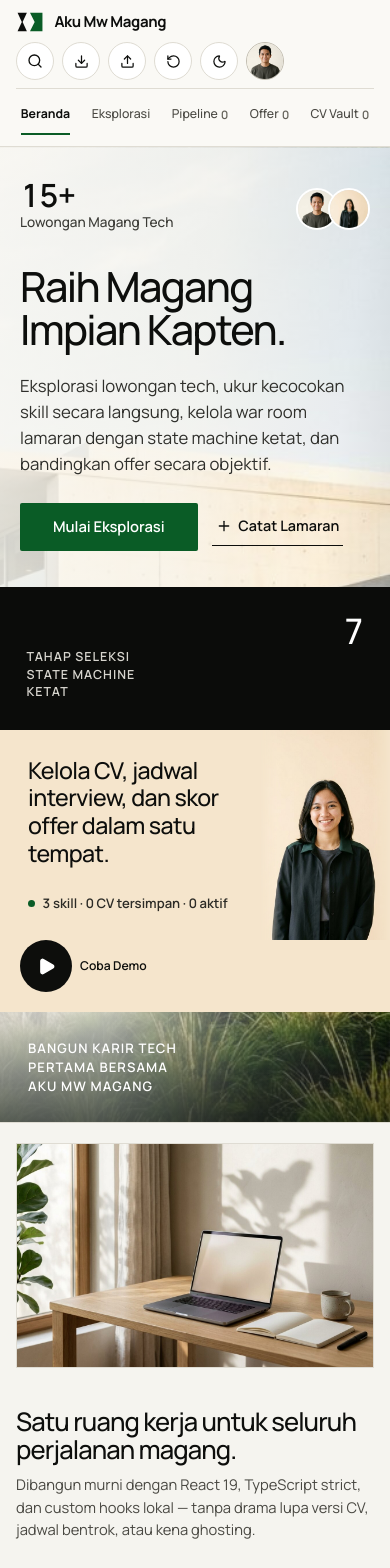
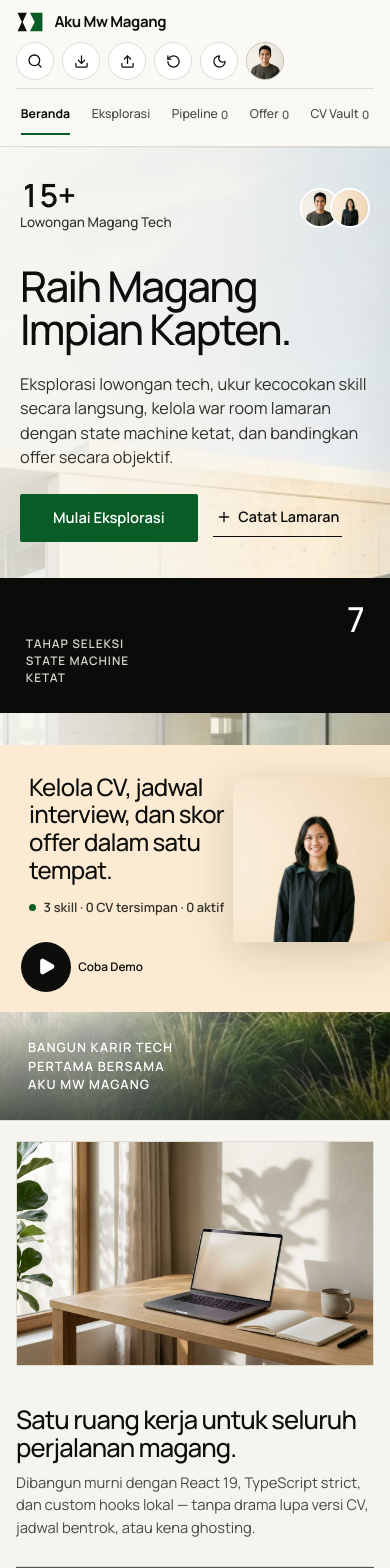
Before and after one commit to C12-Pemweb/pweb-react-c12-2026, a React (Vite) app: page / in a window 390 px wide. Shown: the top 1568 px of the page. Built offline with nearby package versions, Linux system fonts and the light colour scheme.

Commit message:
style: fix dark mode hero atmosphere, fade semi-transparent header, and pop-out portrait styles

```diff
--- a/src/index.css
+++ b/src/index.css
@@ -72,6 +72,34 @@
   --radius-md: 6px;
   --radius-full: 999px;
 
+  --nav-fade: linear-gradient(
+    180deg,
+    rgba(250, 249, 245, 0.9) 0%,
+    rgba(250, 249, 245, 0.62) 65%,
+    rgba(250, 249, 245, 0) 100%
+  );
+  --nav-workspace-bg: linear-gradient(
+    180deg,
+    rgba(250, 249, 245, 0.94) 0%,
+    rgba(250, 249, 245, 0.78) 100%
+  );
+  --hero-veil: linear-gradient(
+    98deg,
+    rgba(249, 248, 243, 0.88) 0%,
+    rgba(247, 246, 240, 0.72) 44%,
+    rgba(240, 244, 241, 0.2) 72%,
+    rgba(15, 28, 20, 0.14) 100%
+  );
+  --hero-ink: #0d0e0c;
+  --hero-sub: #30302b;
+  --hero-grid-line: rgba(13, 14, 12, 0.1);
+  --hero-cream-bg: #fcebd2;
+  --hero-cream-ink: #0d0e0c;
+  --hero-cream-muted: #35332d;
+  --hero-play-bg: #0d0e0c;
+  --hero-play-ink: #ffffff;
+  --hero-block-border: transparent;
+
   --nav-height: 68px;
   --transition-fast: 150ms cubic-bezier(0.2, 0, 0, 1);
 
@@ -84,12 +112,12 @@
   --bg-surface: #1a1b18;
   --bg-subtle: #21221e;
   --bg-hover: #292a25;
-  --bg-cream: #2b261d;
+  --bg-cream: #25221b;
   --bg-obsidian: #070807;
 
   --border: #2c2d28;
   --border-strong: #42433b;
-  --grid-hairline: rgba(255, 255, 255, 0.16);
+  --grid-hairline: rgba(255, 255, 255, 0.14);
 
   --text-primary: #f4f3ee;
   --text-secondary: #bfbdb3;
@@ -118,6 +146,34 @@
 
   --shadow-sm: 0 8px 24px -10px rgba(0, 0, 0, 0.45);
   --shadow-lg: 0 28px 60px -14px rgba(0, 0, 0, 0.72);
+
+  --nav-fade: linear-gradient(
+    180deg,
+    rgba(13, 15, 13, 0.9) 0%,
+    rgba(13, 15, 13, 0.54) 68%,
+    rgba(13, 15, 13, 0) 100%
+  );
+  --nav-workspace-bg: linear-gradient(
+    180deg,
+    rgba(18, 20, 17, 0.92) 0%,
+    rgba(18, 20, 17, 0.76) 100%
+  );
+  --hero-veil: linear-gradient(
+    100deg,
+    rgba(13, 15, 13, 0.92) 0%,
+    rgba(15, 18, 16, 0.8) 46%,
+    rgba(14, 21, 17, 0.48) 76%,
+    rgba(10, 14, 11, 0.64) 100%
+  );
+  --hero-ink: #f4f3ee;
+  --hero-sub: #c6c4ba;
+  --hero-grid-line: rgba(255, 255, 255, 0.12);
+  --hero-cream-bg: #24211b;
+  --hero-cream-ink: #f4f3ee;
+  --hero-cream-muted: #bcb8ad;
+  --hero-play-bg: #f4f3ee;
+  --hero-play-ink: #0d0e0c;
+  --hero-block-border: rgba(255, 255, 255, 0.1);
 
   color-scheme: dark;
 }
@@ -227,8 +283,21 @@ img {
   top: 0;
   z-index: 40;
   min-height: var(--nav-height);
-  background-color: var(--bg-nav);
+  background: var(--nav-workspace-bg);
+  -webkit-backdrop-filter: blur(10px);
+  backdrop-filter: blur(10px);
   border-bottom: 1px solid var(--border);
+}
+
+.top-bar.is-landing {
+  position: fixed;
+  top: 0;
+  left: 0;
+  right: 0;
+  background: var(--nav-fade);
+  border-bottom: none;
+  -webkit-backdrop-filter: blur(6px);
+  backdrop-filter: blur(6px);
 }
 
 .top-bar-inner {
@@ -490,8 +559,9 @@ img {
 
 .landing-hero {
   position: relative;
-  min-height: calc(100svh - var(--nav-height));
-  background-color: #d6dfd9;
+  min-height: 100svh;
+  padding-top: var(--nav-height);
+  background-color: var(--bg-canvas);
   background-size: cover;
   background-position: center right;
   display: flex;
@@ -504,13 +574,7 @@ img {
   content: '';
   position: absolute;
   inset: 0;
-  background: linear-gradient(
-    98deg,
-    rgba(249, 248, 243, 0.88) 0%,
-    rgba(247, 246, 240, 0.74) 44%,
-    rgba(240, 244, 241, 0.22) 72%,
-    rgba(15, 28, 20, 0.14) 100%
-  );
+  background: var(--hero-veil);
   pointer-events: none;
 }
 
@@ -522,12 +586,12 @@ img {
   margin: 0 auto;
   flex: 1;
   display: grid;
-  grid-template-columns: 240px minmax(0, 1.35fr) minmax(260px, 0.9fr);
+  grid-template-columns: 240px minmax(0, 1.38fr) minmax(240px, 0.85fr);
   grid-template-rows: 1fr auto;
 }
 
 .hero-col {
-  border-right: 1px solid rgba(13, 14, 12, 0.1);
+  border-right: 1px solid var(--hero-grid-line);
 }
 
 .hero-col:last-child {
@@ -539,7 +603,7 @@ img {
   display: flex;
   flex-direction: column;
   justify-content: flex-start;
-  gap: 0.75rem;
+  gap: 0.7rem;
 }
 
 .hero-metric-big {
@@ -547,27 +611,27 @@ img {
   font-weight: 600;
   letter-spacing: -0.03em;
   line-height: 1.05;
-  color: #0d0e0c;
+  color: var(--hero-ink);
 }
 
 .hero-metric-caption {
-  font-size: 0.85rem;
+  font-size: 0.84rem;
   font-weight: 500;
-  color: #3a3a35;
+  color: var(--hero-sub);
 }
 
 .avatar-stack {
   display: flex;
   align-items: center;
-  margin-top: 0.35rem;
+  margin-top: 0.3rem;
 }
 
 .avatar-stack img {
-  width: 42px;
-  height: 42px;
+  width: 40px;
+  height: 40px;
   border-radius: 50%;
   object-fit: cover;
-  border: 2px solid #ffffff;
+  border: 2px solid var(--bg-surface);
 }
 
 .avatar-stack img + img {
@@ -575,32 +639,32 @@ img {
 }
 
 .hero-center-upper {
-  padding: 4.25rem 2.5rem 3rem;
+  padding: 4rem 2.5rem 3.5rem;
   display: flex;
   flex-direction: column;
   align-items: flex-start;
-  gap: 1.35rem;
+  gap: 1.25rem;
 }
 
 .hero-headline {
-  font-size: clamp(2.6rem, 4.9vw, 4.35rem);
+  font-size: clamp(2.65rem, 5vw, 4.4rem);
   font-weight: 500;
   letter-spacing: -0.04em;
-  line-height: 1.04;
-  color: #0d0e0c;
+  line-height: 1.03;
+  color: var(--hero-ink);
 }
 
 .hero-lead {
-  font-size: 1.05rem;
-  line-height: 1.55;
-  color: #2f2f2b;
-  max-width: 44ch;
+  font-size: 1.02rem;
+  line-height: 1.5;
+  color: var(--hero-sub);
+  max-width: 38ch;
 }
 
 .hero-cta-row {
   display: flex;
   align-items: center;
-  gap: 0.9rem;
+  gap: 0.95rem;
   flex-wrap: wrap;
   margin-top: 0.25rem;
 }
@@ -608,155 +672,168 @@ img {
 .hero-cta-link {
   border: none;
   background: transparent;
-  color: #0d0e0c;
+  color: var(--hero-ink);
   font-size: 0.9rem;
   font-weight: 600;
   display: inline-flex;
   align-items: center;
   gap: 0.4rem;
-  padding: 0.5rem 0.25rem;
-  border-bottom: 1px solid #0d0e0c;
+  padding: 0.5rem 0.2rem;
+  border-bottom: 1px solid var(--hero-ink);
 }
 
 .hero-cta-link:hover {
-  color: #0a5c26;
-  border-color: #0a5c26;
+  color: var(--accent-text);
+  border-color: var(--accent-text);
 }
 
 .hero-right-upper {
   padding: 3rem 1.75rem;
 }
 
-/* Bottom Hero Architectural Strip (Exact Image 1 Composition) */
+/* Bottom Hero Architectural Strip — Pop-Out Portrait & Staggered Black Block */
+.hero-black-col {
+  display: flex;
+  flex-direction: column;
+  justify-content: flex-start;
+  padding-bottom: 3rem;
+}
+
 .hero-black-block {
   background-color: #0b0c0a;
+  border: 1px solid var(--hero-block-border);
   color: #ffffff;
-  padding: 1.65rem 1.65rem 1.85rem;
+  padding: 1.45rem 1.55rem 1.65rem;
   display: flex;
   flex-direction: column;
   justify-content: space-between;
-  min-height: 210px;
+  min-height: 162px;
 }
 
 .hero-black-num {
   align-self: flex-end;
-  font-size: 2.2rem;
+  font-size: 2.15rem;
   font-weight: 500;
   letter-spacing: -0.03em;
   line-height: 1;
 }
 
 .hero-black-label {
-  font-size: 0.78rem;
+  font-size: 0.74rem;
   font-weight: 600;
   letter-spacing: 0.08em;
   text-transform: uppercase;
   line-height: 1.4;
   color: #d7d5ce;
-  max-width: 16ch;
+  max-width: 15ch;
+}
+
+.hero-cream-col {
+  display: flex;
+  align-items: flex-end;
 }
 
 .hero-cream-block {
-  background-color: #f5e5cc;
-  color: #0d0e0c;
+  position: relative;
+  width: 100%;
+  margin-top: 56px;
+  background-color: var(--hero-cream-bg);
+  border-top: 1px solid var(--hero-block-border);
+  border-left: 1px solid var(--hero-block-border);
+  border-right: 1px solid var(--hero-block-border);
+  color: var(--hero-cream-ink);
   display: grid;
-  grid-template-columns: minmax(0, 1fr) 170px auto;
+  grid-template-columns: minmax(0, 1fr) 210px 96px;
   align-items: stretch;
-  min-height: 210px;
+  min-height: 196px;
+  overflow: visible;
 }
 
 .hero-cream-copy {
-  padding: 1.65rem 1.25rem 1.65rem 1.75rem;
+  padding: 1.65rem 0.75rem 1.55rem 1.75rem;
   display: flex;
   flex-direction: column;
   justify-content: space-between;
-  gap: 1rem;
+  gap: 0.9rem;
 }
 
 .hero-cream-title {
-  font-size: 1.45rem;
+  font-size: 1.5rem;
   font-weight: 500;
-  letter-spacing: -0.025em;
-  line-height: 1.2;
-  color: #0d0e0c;
+  letter-spacing: -0.03em;
+  line-height: 1.15;
+  color: var(--hero-cream-ink);
 }
 
 .hero-cream-meta {
   display: inline-flex;
   align-items: center;
   gap: 0.45rem;
-  font-size: 0.82rem;
+  font-size: 0.8rem;
   font-weight: 600;
-  color: #2c2b26;
+  color: var(--hero-cream-muted);
 }
 
 .hero-cream-dot {
   width: 7px;
   height: 7px;
   border-radius: 50%;
-  background-color: #0a5c26;
+  background-color: var(--accent-text);
   flex-shrink: 0;
 }
 
 .hero-cream-portrait {
+  position: relative;
   display: flex;
   align-items: flex-end;
   justify-content: center;
-  overflow: hidden;
+  overflow: visible;
 }
 
 .hero-cream-portrait img {
-  width: 100%;
-  height: 210px;
-  object-fit: cover;
-  object-position: top center;
-  -webkit-mask-image: linear-gradient(
-    90deg,
-    transparent 0%,
-    #000 14%,
-    #000 86%,
-    transparent 100%
-  );
-  mask-image: linear-gradient(
-    90deg,
-    transparent 0%,
-    #000 14%,
-    #000 86%,
-    transparent 100%
-  );
+  width: 230px;
+  max-width: none;
+  height: 266px;
+  margin-top: -70px;
+  object-fit: contain;
+  object-position: bottom center;
+  filter: drop-shadow(0 10px 22px rgba(13, 14, 12, 0.16));
+  pointer-events: none;
 }
 
 .hero-cream-action {
-  padding: 1.65rem 1.5rem 1.65rem 0.75rem;
-  display: flex;
-  flex-direction: column;
-  align-items: center;
-  justify-content: center;
-  gap: 0.5rem;
+  padding: 1.5rem 1.4rem 1.5rem 0.25rem;
+  display: flex;
+  flex-direction: column;
+  align-items: center;
+  justify-content: flex-start;
+  gap: 0.45rem;
 }
 
 .hero-play-btn {
-  width: 52px;
-  height: 52px;
+  width: 50px;
+  height: 50px;
   border-radius: 50%;
   border: none;
-  background-color: #0d0e0c;
+  background-color: var(--hero-play-bg);
+  color: var(--hero-play-ink);
+  display: inline-flex;
+  align-items: center;
+  justify-content: center;
+  transition: background-color var(--transition-fast), color var(--transition-fast), transform var(--transition-fast);
+}
+
+.hero-play-btn:hover {
+  background-color: var(--accent);
   color: #ffffff;
-  display: inline-flex;
-  align-items: center;
-  justify-content: center;
-  transition: background-color var(--transition-fast), transform var(--transition-fast);
-}
-
-.hero-play-btn:hover {
-  background-color: #0a5c26;
-  transform: scale(1.04);
+  transform: scale(1.05);
 }
 
 .hero-play-label {
-  font-size: 0.76rem;
+  font-size: 0.74rem;
   font-weight: 600;
-  color: #0d0e0c;
+  color: var(--hero-cream-ink);
+  white-space: nowrap;
 }
 
 .hero-right-lower {
@@ -766,17 +843,17 @@ img {
   align-items: flex-end;
   justify-content: flex-end;
   text-align: right;
-  background: linear-gradient(180deg, transparent 0%, rgba(11, 20, 14, 0.62) 100%);
+  background: linear-gradient(180deg, transparent 0%, rgba(11, 20, 14, 0.65) 100%);
   color: #ffffff;
 }
 
 .hero-right-caption {
-  font-size: 0.82rem;
+  font-size: 0.8rem;
   font-weight: 600;
   letter-spacing: 0.08em;
   text-transform: uppercase;
   line-height: 1.45;
-  max-width: 20ch;
+  max-width: 18ch;
 }
 
 /* Landing Below-the-Fold Editorial Sections */
@@ -1648,6 +1725,40 @@ img {
   gap: 0.65rem;
 }
 
+.cv-preview-frame {
+  width: 100%;
+  height: 66vh;
+  min-height: 440px;
+  border: 1px solid var(--border);
+  background-color: var(--bg-subtle);
+}
+
+.cv-preview-sheet {
+  padding: 1.5rem;
+  border: 1px solid var(--border);
+  background-color: var(--bg-subtle);
+  display: flex;
+  flex-direction: column;
+  gap: 1rem;
+}
+
+.cv-preview-grid {
+  display: grid;
+  grid-template-columns: repeat(2, minmax(0, 1fr));
+  gap: 0.85rem;
+}
+
+.load-more-bar {
+  margin-top: 0.5rem;
+  padding-top: 1.25rem;
+  border-top: 1px solid var(--border);
+  display: flex;
+  align-items: center;
+  justify-content: space-between;
+  gap: 1rem;
+  flex-wrap: wrap;
+}
+
 /* =========================================================
    War Room Pipeline & Interview Agenda
    ========================================================= */
@@ -2446,12 +2557,23 @@ img {
     display: none;
   }
 
+  .hero-black-col {
+    padding-bottom: 0;
+  }
+
   .hero-black-block {
-    min-height: 130px;
+    min-height: 120px;
   }
 
   .hero-cream-block {
-    grid-template-columns: minmax(0, 1fr) 130px;
+    margin-top: 32px;
+    grid-template-columns: minmax(0, 1fr) 150px;
+  }
+
+  .hero-cream-portrait img {
+    width: 165px;
+    height: 195px;
+    margin-top: -36px;
   }
 
   .hero-cream-action {
@@ -2459,6 +2581,16 @@ img {
     flex-direction: row;
     justify-content: flex-start;
     padding: 0 1.25rem 1.25rem;
+  }
+
+  .top-bar.is-landing {
+    position: sticky;
+    background: var(--nav-workspace-bg);
+    border-bottom: 1px solid var(--border);
+  }
+
+  .landing-hero {
+    padding-top: 0;
   }
 
   .hero-right-lower {
```
